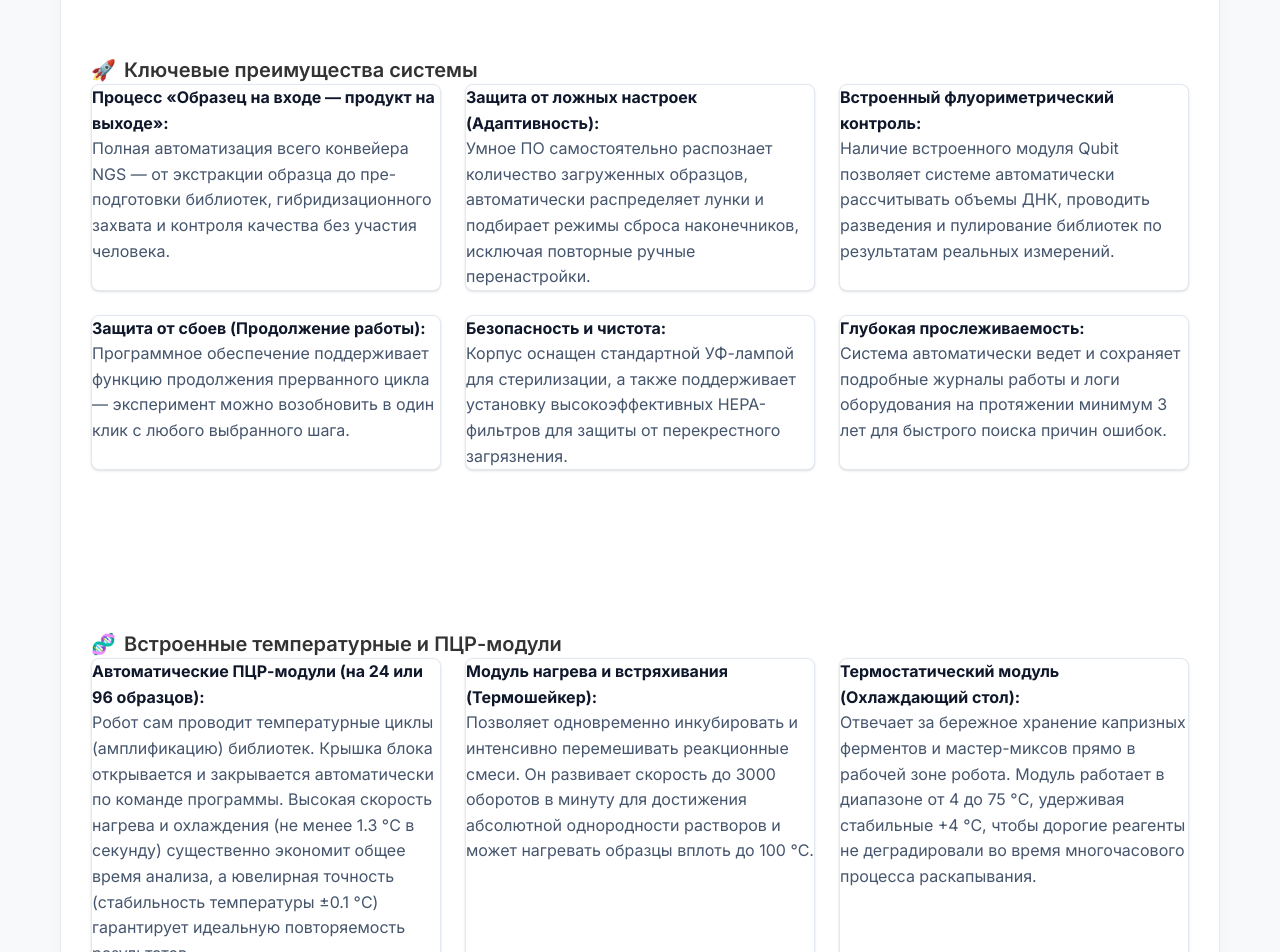
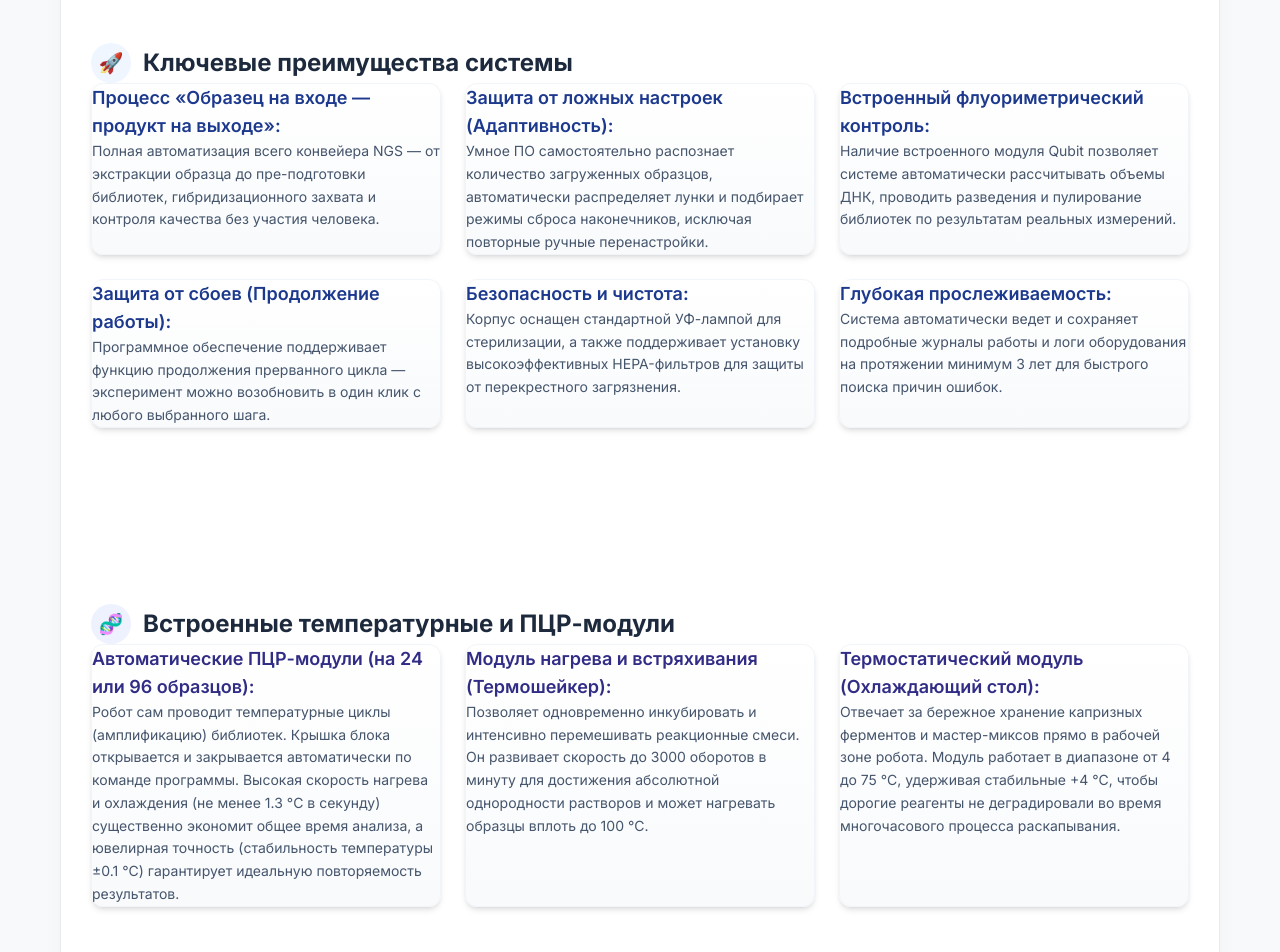
Before and after one commit to alexurpimenov-prog/ME-instruments, a React (Vite) app: page / in a window 1280 px wide. Shown: the part 4440-5392 px from the top of the page. Built offline with nearby package versions, Linux system fonts and the light colour scheme.

Commit message:
Update ProcessFlow.tsx

```diff
--- a/src/components/ProcessFlow.tsx
+++ b/src/components/ProcessFlow.tsx
@@ -14,71 +14,113 @@ export const ProcessFlow: React.FC<ProcessFlowProps> = ({
   onImageUploaded,
 }) => {
   return (
-    <div className="process-wrapper" id="process-section">
-      <h3>Интеграция в безшовный автоматизированный процесс ME Instruments</h3>
-      <p className="sub">Полный конвейер: от образца до готового отчёта</p>
+    <div className="process-wrapper max-w-7xl mx-auto px-4 py-12" id="process-section">
+      <h3 className="text-3xl font-bold text-center text-blue-900 mb-2">
+        Интеграция в безшовный автоматизированный процесс ME Instruments
+      </h3>
+      <p className="sub text-center text-slate-500 text-lg mb-12">
+        Полный конвейер: от образца до готового отчёта
+      </p>
 
-      {/* Блок технических преимуществ и модулей на Tailwind */}
-      <div className="my-8 flex flex-col gap-10">
+      {/* Информационный блок преимуществ и модулей */}
+      <div className="flex flex-col gap-14 mb-16">
 
         {/* Секция 1: Ключевые преимущества */}
         <section className="features-block">
-          <h4 className="flex items-center gap-2 mb-4 text-xl font-semibold">
-            <span>🚀</span> Ключевые преимущества системы
+          <h4 className="flex items-center gap-3 mb-6 text-2xl font-bold text-slate-800">
+            <span className="flex items-center justify-center w-10 h-10 rounded-full bg-blue-50 text-xl">🚀</span>
+            Ключевые преимущества системы
           </h4>
           <div className="grid grid-cols-1 md:grid-cols-2 lg:grid-cols-3 gap-6">
-            <div className="feature-card p-4 border border-slate-200 rounded-lg bg-white shadow-sm">
-              <strong className="block mb-1 text-slate-900">Процесс «Образец на входе — продукт на выходе»:</strong>
-              <span className="text-slate-600">Полная автоматизация всего конвейера NGS — от экстракции образца до пре-подготовки библиотек, гибридизационного захвата и контроля качества без участия человека.</span>
+            <div className="feature-card p-6 border border-slate-100 rounded-xl bg-gradient-to-b from-white to-slate-50 shadow-md hover:shadow-xl transition-all duration-300 transform hover:-translate-y-1">
+              <strong className="block mb-2 text-lg font-semibold text-blue-900">
+                Процесс «Образец на входе — продукт на выходе»:
+              </strong>
+              <p className="text-slate-600 text-sm leading-relaxed">
+                Полная автоматизация всего конвейера NGS — от экстракции образца до пре-подготовки библиотек, гибридизационного захвата и контроля качества без участия человека.
+              </p>
             </div>
-            <div className="feature-card p-4 border border-slate-200 rounded-lg bg-white shadow-sm">
-              <strong className="block mb-1 text-slate-900">Защита от ложных настроек (Адаптивность):</strong>
-              <span className="text-slate-600">Умное ПО самостоятельно распознает количество загруженных образцов, автоматически распределяет лунки и подбирает режимы сброса наконечников, исключая повторные ручные перенастройки.</span>
+            <div className="feature-card p-6 border border-slate-100 rounded-xl bg-gradient-to-b from-white to-slate-50 shadow-md hover:shadow-xl transition-all duration-300 transform hover:-translate-y-1">
+              <strong className="block mb-2 text-lg font-semibold text-blue-900">
+                Защита от ложных настроек (Адаптивность):
+              </strong>
+              <p className="text-slate-600 text-sm leading-relaxed">
+                Умное ПО самостоятельно распознает количество загруженных образцов, автоматически распределяет лунки и подбирает режимы сброса наконечников, исключая повторные ручные перенастройки.
+              </p>
             </div>
-            <div className="feature-card p-4 border border-slate-200 rounded-lg bg-white shadow-sm">
-              <strong className="block mb-1 text-slate-900">Встроенный флуориметрический контроль:</strong>
-              <span className="text-slate-600">Наличие встроенного модуля Qubit позволяет системе автоматически рассчитывать объемы ДНК, проводить разведения и пулирование библиотек по результатам реальных измерений.</span>
+            <div className="feature-card p-6 border border-slate-100 rounded-xl bg-gradient-to-b from-white to-slate-50 shadow-md hover:shadow-xl transition-all duration-300 transform hover:-translate-y-1">
+              <strong className="block mb-2 text-lg font-semibold text-blue-900">
+                Встроенный флуориметрический контроль:
+              </strong>
+              <p className="text-slate-600 text-sm leading-relaxed">
+                Наличие встроенного модуля Qubit позволяет системе автоматически рассчитывать объемы ДНК, проводить разведения и пулирование библиотек по результатам реальных измерений.
+              </p>
             </div>
-            <div className="feature-card p-4 border border-slate-200 rounded-lg bg-white shadow-sm">
-              <strong className="block mb-1 text-slate-900">Защита от сбоев (Продолжение работы):</strong>
-              <span className="text-slate-600">Программное обеспечение поддерживает функцию продолжения прерванного цикла — эксперимент можно возобновить в один клик с любого выбранного шага.</span>
+            <div className="feature-card p-6 border border-slate-100 rounded-xl bg-gradient-to-b from-white to-slate-50 shadow-md hover:shadow-xl transition-all duration-300 transform hover:-translate-y-1">
+              <strong className="block mb-2 text-lg font-semibold text-blue-900">
+                Защита от сбоев (Продолжение работы):
+              </strong>
+              <p className="text-slate-600 text-sm leading-relaxed">
+                Программное обеспечение поддерживает функцию продолжения прерванного цикла — эксперимент можно возобновить в один клик с любого выбранного шага.
+              </p>
             </div>
-            <div className="feature-card p-4 border border-slate-200 rounded-lg bg-white shadow-sm">
-              <strong className="block mb-1 text-slate-900">Безопасность и чистота:</strong>
-              <span className="text-slate-600">Корпус оснащен стандартной УФ-лампой для стерилизации, а также поддерживает установку высокоэффективных HEPA-фильтров для защиты от перекрестного загрязнения.</span>
+            <div className="feature-card p-6 border border-slate-100 rounded-xl bg-gradient-to-b from-white to-slate-50 shadow-md hover:shadow-xl transition-all duration-300 transform hover:-translate-y-1">
+              <strong className="block mb-2 text-lg font-semibold text-blue-900">
+                Безопасность и чистота:
+              </strong>
+              <p className="text-slate-600 text-sm leading-relaxed">
+                Корпус оснащен стандартной УФ-лампой для стерилизации, а также поддерживает установку высокоэффективных HEPA-фильтров для защиты от перекрестного загрязнения.
+              </p>
             </div>
-            <div className="feature-card p-4 border border-slate-200 rounded-lg bg-white shadow-sm">
-              <strong className="block mb-1 text-slate-900">Глубокая прослеживаемость:</strong>
-              <span className="text-slate-600">Система автоматически ведет и сохраняет подробные журналы работы и логи оборудования на протяжении минимум 3 лет для быстрого поиска причин ошибок.</span>
+            <div className="feature-card p-6 border border-slate-100 rounded-xl bg-gradient-to-b from-white to-slate-50 shadow-md hover:shadow-xl transition-all duration-300 transform hover:-translate-y-1">
+              <strong className="block mb-2 text-lg font-semibold text-blue-900">
+                Глубокая прослеживаемость:
+              </strong>
+              <p className="text-slate-600 text-sm leading-relaxed">
+                Система автоматически ведет и сохраняет подробные журналы работы и логи оборудования на протяжении минимум 3 лет для быстрого поиска причин ошибок.
+              </p>
             </div>
           </div>
         </section>
 
         {/* Секция 2: Температурные модули */}
         <section className="modules-block">
-          <h4 className="flex items-center gap-2 mb-4 text-xl font-semibold">
-            <span>🧬</span> Встроенные температурные и ПЦР-модули
+          <h4 className="flex items-center gap-3 mb-6 text-2xl font-bold text-slate-800">
+            <span className="flex items-center justify-center w-10 h-10 rounded-full bg-indigo-50 text-xl">🧬</span>
+            Встроенные температурные и ПЦР-модули
           </h4>
           <div className="grid grid-cols-1 md:grid-cols-2 lg:grid-cols-3 gap-6">
-            <div className="feature-card p-4 border border-slate-200 rounded-lg bg-white shadow-sm">
-              <strong className="block mb-1 text-slate-900">Автоматические ПЦР-модули (на 24 или 96 образцов):</strong>
-              <span className="text-slate-600">Робот сам проводит температурные циклы (амплификацию) библиотек. Крышка блока открывается и закрывается автоматически по команде программы. Высокая скорость нагрева и охлаждения (не менее 1.3 °C в секунду) существенно экономит общее время анализа, а ювелирная точность (стабильность температуры ±0.1 °C) гарантирует идеальную повторяемость результатов.</span>
+            <div className="feature-card p-6 border border-slate-100 rounded-xl bg-gradient-to-b from-white to-slate-50 shadow-md hover:shadow-xl transition-all duration-300 transform hover:-translate-y-1">
+              <strong className="block mb-2 text-lg font-semibold text-indigo-900">
+                Автоматические ПЦР-модули (на 24 или 96 образцов):
+              </strong>
+              <p className="text-slate-600 text-sm leading-relaxed">
+                Робот сам проводит температурные циклы (амплификацию) библиотек. Крышка блока открывается и закрывается автоматически по команде программы. Высокая скорость нагрева и охлаждения (не менее 1.3 °C в секунду) существенно экономит общее время анализа, а ювелирная точность (стабильность температуры ±0.1 °C) гарантирует идеальную повторяемость результатов.
+              </p>
             </div>
-            <div className="feature-card p-4 border border-slate-200 rounded-lg bg-white shadow-sm">
-              <strong className="block mb-1 text-slate-900">Модуль нагрева и встряхивания (Термошейкер):</strong>
-              <span className="text-slate-600">Позволяет одновременно инкубировать и интенсивно перемешивать реакционные смеси. Он развивает скорость до 3000 оборотов в минуту для достижения абсолютной однородности растворов и может нагревать образцы вплоть до 100 °C.</span>
+            <div className="feature-card p-6 border border-slate-100 rounded-xl bg-gradient-to-b from-white to-slate-50 shadow-md hover:shadow-xl transition-all duration-300 transform hover:-translate-y-1">
+              <strong className="block mb-2 text-lg font-semibold text-indigo-900">
+                Модуль нагрева и встряхивания (Термошейкер):
+              </strong>
+              <p className="text-slate-600 text-sm leading-relaxed">
+                Позволяет одновременно инкубировать и интенсивно перемешивать реакционные смеси. Он развивает скорость до 3000 оборотов в минуту для достижения абсолютной однородности растворов и может нагревать образцы вплоть до 100 °C.
+              </p>
             </div>
-            <div className="feature-card p-4 border border-slate-200 rounded-lg bg-white shadow-sm">
-              <strong className="block mb-1 text-slate-900">Термостатический модуль (Охлаждающий стол):</strong>
-              <span className="text-slate-600">Отвечает за бережное хранение капризных ферментов и мастер-миксов прямо в рабочей зоне робота. Модуль работает в диапазоне от 4 до 75 °C, удерживая стабильные +4 °C, чтобы дорогие реагенты не деградировали во время многочасового процесса раскапывания.</span>
+            <div className="feature-card p-6 border border-slate-100 rounded-xl bg-gradient-to-b from-white to-slate-50 shadow-md hover:shadow-xl transition-all duration-300 transform hover:-translate-y-1">
+              <strong className="block mb-2 text-lg font-semibold text-indigo-900">
+                Термостатический модуль (Охлаждающий стол):
+              </strong>
+              <p className="text-slate-600 text-sm leading-relaxed">
+                Отвечает за бережное хранение капризных ферментов и мастер-миксов прямо в рабочей зоне робота. Модуль работает в диапазоне от 4 до 75 °C, удерживая стабильные +4 °C, чтобы дорогие реагенты не деградировали во время многочасового процесса раскапывания.
+              </p>
             </div>
           </div>
         </section>
 
       </div>
 
-      {/* Сам интерактивный процесс шагов */}
-      <div className="vertical-flow">
+      {/* Интерактивный процесс шагов */}
+      <div className="vertical-flow mt-10">
         {steps.map((step, index) => (
           <React.Fragment key={step.number}>
             <div className="process-step" id={`step-${step.number}`}>
```
